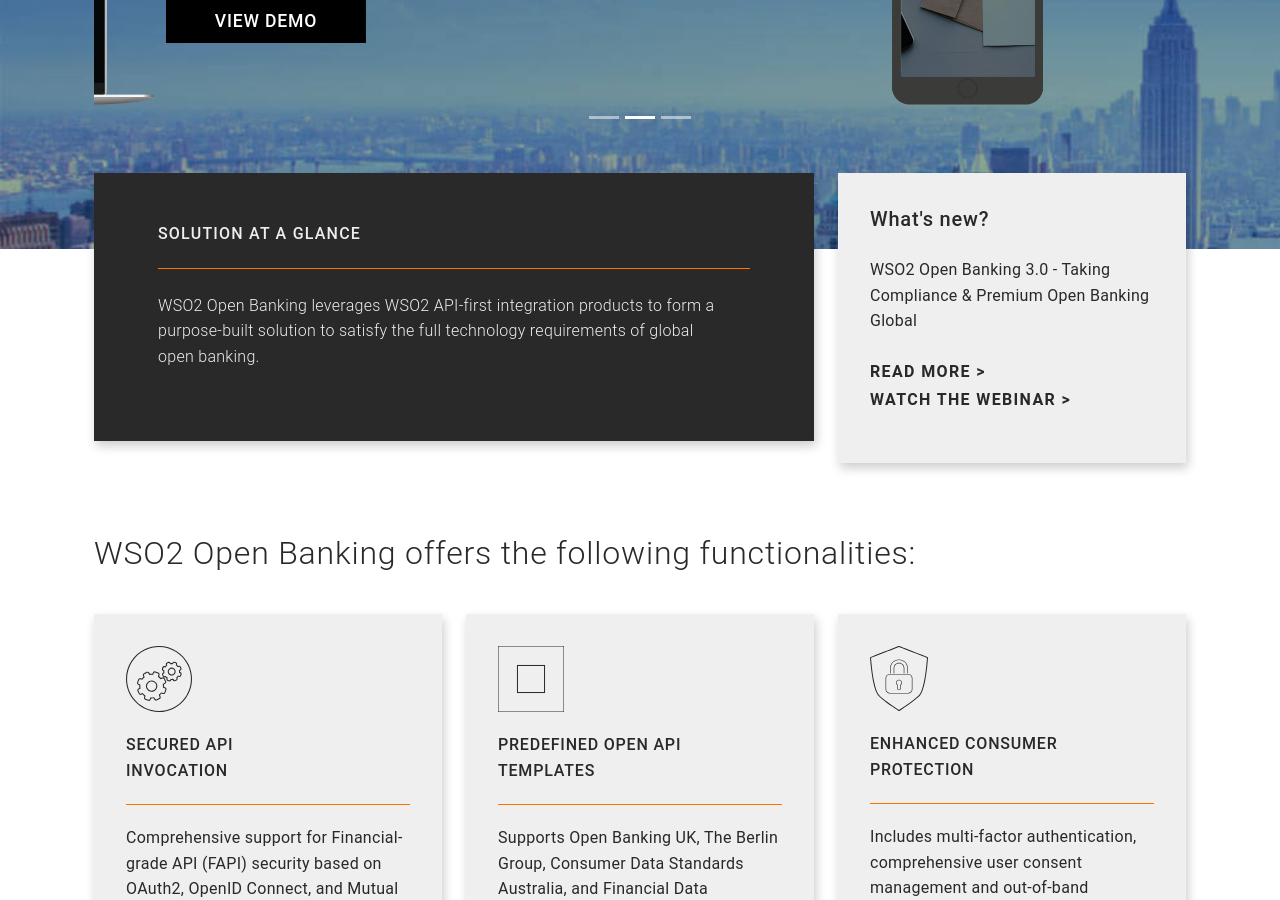
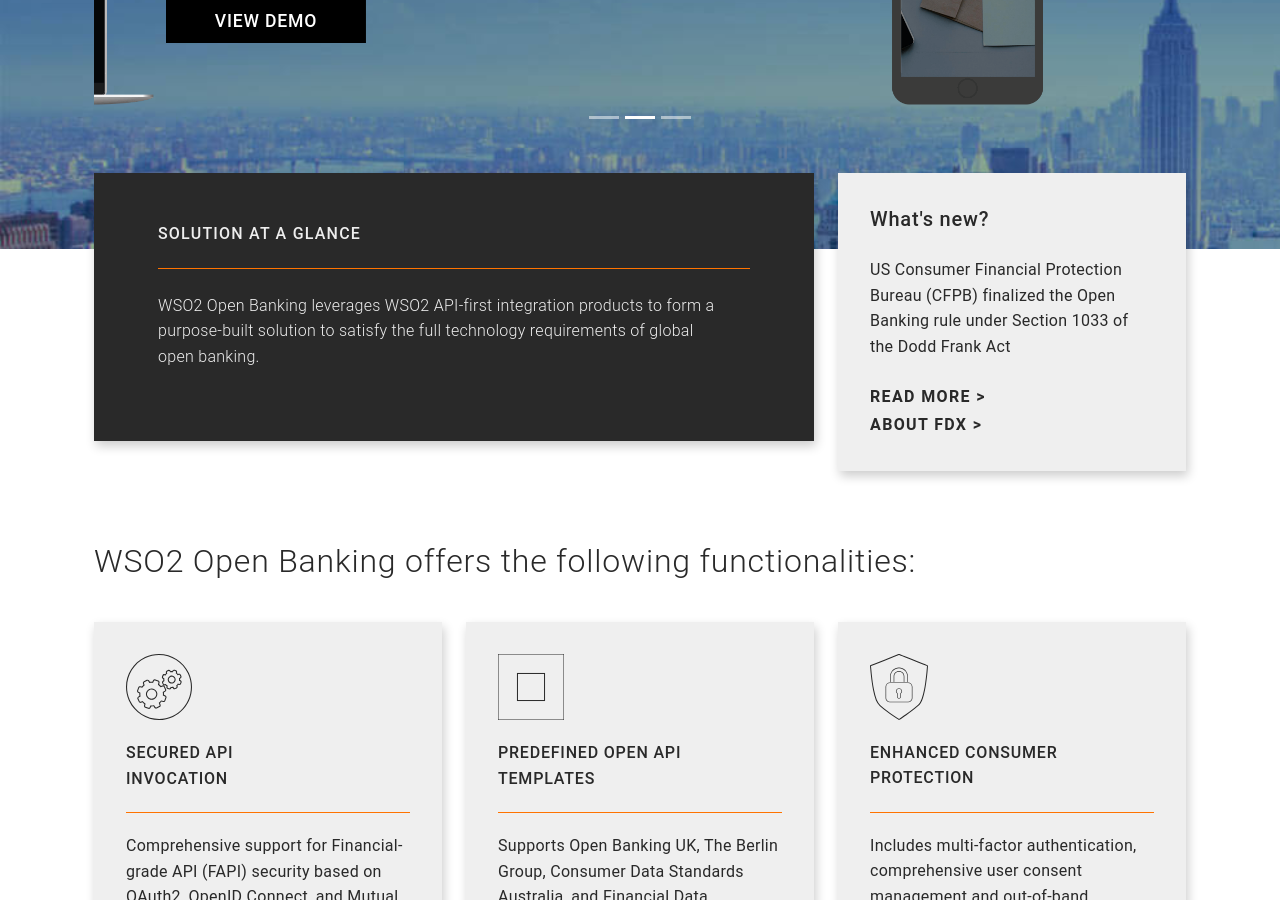
Before and after one commit to wso2/demo-open-banking.github.io, a Jekyll site: the page built from index.html, in a window 1280 px wide and 900 px high, scrolled down 318 px. Built offline with Jekyll 4.4.1, drawn with Linux system fonts in a browser that asks for light colours.

Commit message:
Updated what's new section

```diff
--- a/index.html
+++ b/index.html
@@ -94,9 +94,9 @@
          <div class="col-sm-12 col-md-4 col-lg-4">
             <div class="cHighlighted cLightGreyBG cHighlightedReducePadding cFixedHeight" style="min-height: 290px;">
                <h4>What's new?</h4>
-               <p>WSO2 Open Banking 3.0 - Taking Compliance & Premium Open Banking Global</p>
-               <a href="https://wso2.com/blogs/thesource/meet-wso2-open-banking-3.0-taking-compliance-and-premium-open-banking-global/" target="_blank" class="cMore cUppercase cLargeText" target="_blank" class="cMore cUppercase cLargeText">Read More &gt;</a><br>
-               <a href="https://wso2.com/library/webinars/explore-wso2-open-banking-3-0/" target="_blank" class="cMore cUppercase cLargeText">Watch the webinar &gt;</a>
+               <p>US Consumer Financial Protection Bureau (CFPB) finalized the Open Banking rule under Section 1033 of the Dodd Frank Act</p>
+               <a href="https://www.consumerfinance.gov/rules-policy/final-rules/required-rulemaking-on-personal-financial-data-rights/" target="_blank" class="cMore cUppercase cLargeText" target="_blank" class="cMore cUppercase cLargeText">Read More &gt;</a><br>
+               <a href="https://www.consumerfinance.gov/personal-financial-data-rights/applications-for-open-banking-standard-setter-recognition/" target="_blank" class="cMore cUppercase cLargeText">About FDX &gt;</a>
                <div class="clearfix"></div>
             </div>
          </div>
```
